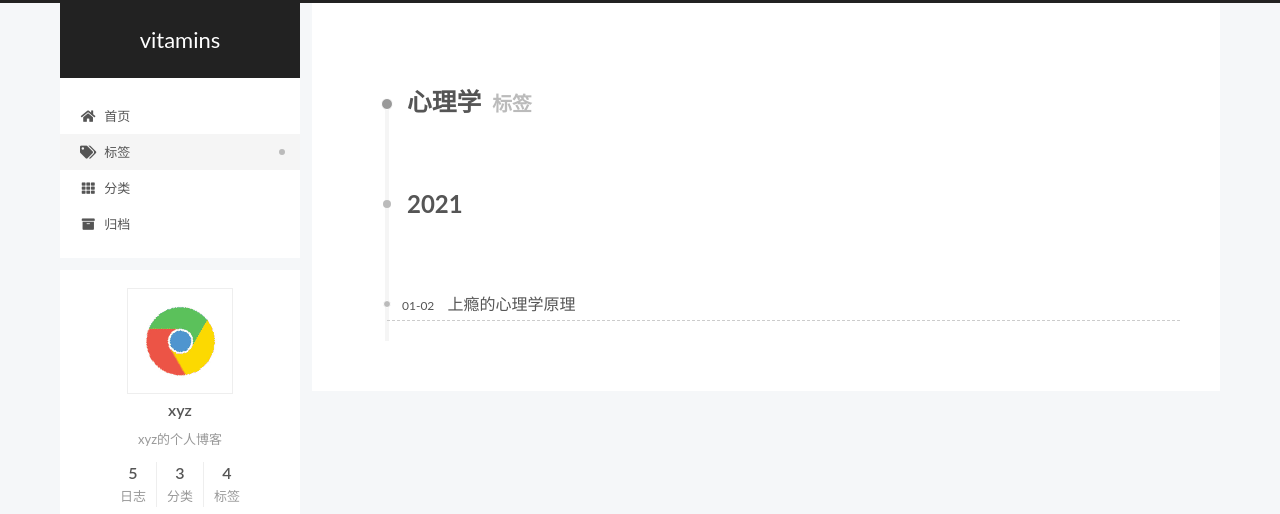
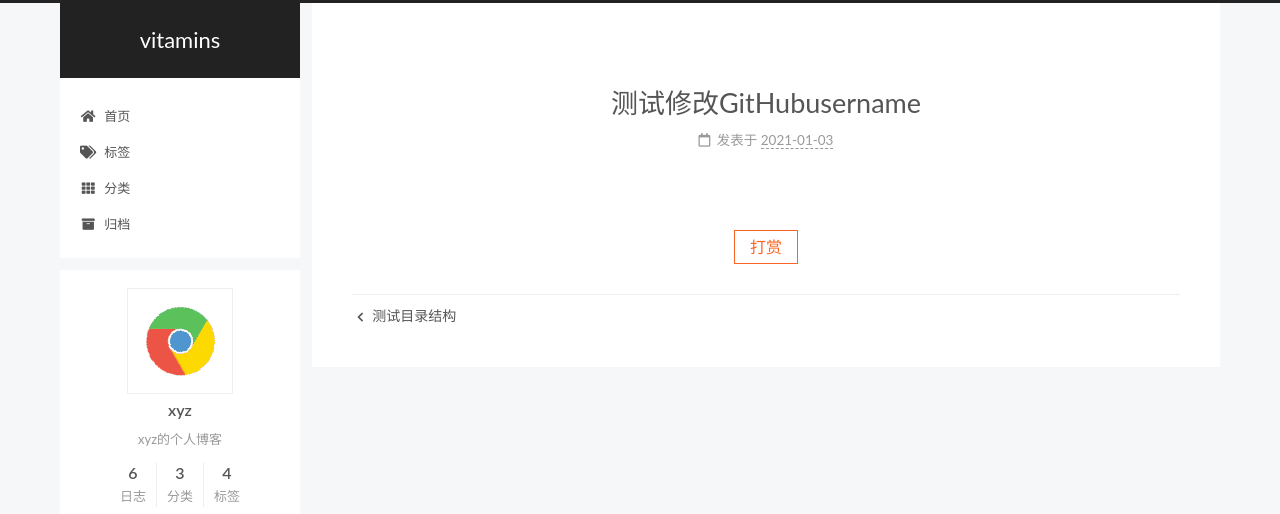
Before and after one commit to isxychao/isxychao.github.io, a plain HTML site: page 2021/01/03/测试修改GitHubusername/index.html in a window 1280 px wide. Shown: the top 514 px of the page. Drawn offline with Linux system fonts and the light colour scheme.

Commit message:
Site updated: 2021-01-03 12:43:33

```diff
--- a/tags/心理学/index.html
+++ b/2021/01/03/测试修改GitHubusername/index.html
@@ -21,16 +21,18 @@
   </script>
 
   <meta name="description" content="xyz的个人博客">
-<meta property="og:type" content="website">
-<meta property="og:title" content="vitamins">
-<meta property="og:url" content="http://example.com/tags/%E5%BF%83%E7%90%86%E5%AD%A6/index.html">
+<meta property="og:type" content="article">
+<meta property="og:title" content="测试修改GitHubusername">
+<meta property="og:url" content="http://example.com/2021/01/03/%E6%B5%8B%E8%AF%95%E4%BF%AE%E6%94%B9GitHubusername/index.html">
 <meta property="og:site_name" content="vitamins">
 <meta property="og:description" content="xyz的个人博客">
 <meta property="og:locale" content="zh_CN">
+<meta property="article:published_time" content="2021-01-03T04:43:18.000Z">
+<meta property="article:modified_time" content="2021-01-03T04:43:18.196Z">
 <meta property="article:author" content="xyz">
 <meta name="twitter:card" content="summary">
 
-<link rel="canonical" href="http://example.com/tags/%E5%BF%83%E7%90%86%E5%AD%A6/">
+<link rel="canonical" href="http://example.com/2021/01/03/%E6%B5%8B%E8%AF%95%E4%BF%AE%E6%94%B9GitHubusername/">
 
 
 <script id="page-configurations">
@@ -38,12 +40,12 @@
   CONFIG.page = {
     sidebar: "",
     isHome : false,
-    isPost : false,
+    isPost : true,
     lang   : 'zh-CN'
   };
 </script>
 
-  <title>标签: 心理学 | vitamins</title>
+  <title>测试修改GitHubusername | vitamins</title>
 
 
 
@@ -151,49 +153,88 @@
         <div class="content-wrap">
 
 
-          <div class="content tag">
+          <div class="content post posts-expand">
 
 
 
 
 
-  <div class="post-block">
-    <div class="posts-collapse">
-      <div class="collection-title">
-        <h2 class="collection-header">心理学
-          <small>标签</small>
-        </h2>
+  <article itemscope itemtype="http://schema.org/Article" class="post-block" lang="zh-CN">
+    <link itemprop="mainEntityOfPage" href="http://example.com/2021/01/03/%E6%B5%8B%E8%AF%95%E4%BF%AE%E6%94%B9GitHubusername/">
+
+    <span hidden itemprop="author" itemscope itemtype="http://schema.org/Person">
+      <meta itemprop="image" content="/images/avatar.gif">
+      <meta itemprop="name" content="xyz">
+      <meta itemprop="description" content="xyz的个人博客">
+    </span>
+
+    <span hidden itemprop="publisher" itemscope itemtype="http://schema.org/Organization">
+      <meta itemprop="name" content="vitamins">
+    </span>
+      <header class="post-header">
+        <h1 class="post-title" itemprop="name headline">
+          测试修改GitHubusername
+        </h1>
+
+        <div class="post-meta">
+            <span class="post-meta-item">
+              <span class="post-meta-item-icon">
+                <i class="far fa-calendar"></i>
+              </span>
+              <span class="post-meta-item-text">发表于</span>
+
+              <time title="创建时间：2021-01-03 12:43:18" itemprop="dateCreated datePublished" datetime="2021-01-03T12:43:18+08:00">2021-01-03</time>
+            </span>
+
+
+
+        </div>
+      </header>
+
+
+
+
+    <div class="post-body" itemprop="articleBody">
+
+
+
+    </div>
+
+
+
+
+        <div class="reward-container">
+  <div></div>
+  <button onclick="var qr = document.getElementById('qr'); qr.style.display = (qr.style.display === 'none') ? 'block' : 'none';">
+    打赏
+  </button>
+  <div id="qr" style="display: none;">
+
+      <div style="display: inline-block;">
+        <img src="/images/wechatpay.png" alt="xyz 微信支付">
+        <p>微信支付</p>
       </div>
 
-
-    <div class="collection-year">
-      <span class="collection-header">2021</span>
-    </div>
-
-  <article itemscope itemtype="http://schema.org/Article">
-    <header class="post-header">
-
-      <div class="post-meta">
-        <time itemprop="dateCreated"
-              datetime="2021-01-02T08:55:25+08:00"
-              content="2021-01-02">
-          01-02
-        </time>
-      </div>
-
-      <div class="post-title">
-          <a class="post-title-link" href="/2021/01/02/%E4%B8%8A%E7%98%BE%E7%9A%84%E5%BF%83%E7%90%86%E5%AD%A6%E5%8E%9F%E7%90%86/" itemprop="url">
-            <span itemprop="name">上瘾的心理学原理</span>
-          </a>
-      </div>
-
-    </header>
-  </article>
-
-    </div>
   </div>
+</div>
 
 
+      <footer class="post-footer">
+
+
+
+
+
+    <div class="post-nav">
+      <div class="post-nav-item">
+    <a href="/2021/01/02/%E6%B5%8B%E8%AF%95%E7%9B%AE%E5%BD%95%E7%BB%93%E6%9E%84/" rel="prev" title="测试目录结构">
+      <i class="fa fa-chevron-left"></i> 测试目录结构
+    </a></div>
+      <div class="post-nav-item"></div>
+    </div>
+      </footer>
+
+  </article>
 
 
 
@@ -263,7 +304,7 @@
       <div class="site-state-item site-state-posts">
           <a href="/archives/">
 
-          <span class="site-state-item-count">5</span>
+          <span class="site-state-item-count">6</span>
           <span class="site-state-item-name">日志</span>
         </a>
       </div>
```
Also changed, not shown: 2021/01/01/hello-world/index.html (+1 -1 lines), 2021/01/01/我的第一篇博客/index.html (+1 -1 lines), 2021/01/02/上瘾的心理学原理/index.html (+1 -1 lines), 2021/01/02/我的第二篇博客/index.html (+1 -1 lines), 2021/01/02/测试目录结构/index.html (+5 -2 lines), archives/2021/01/index.html (+22 -2 lines), archives/2021/index.html (+22 -2 lines), archives/index.html (+22 -2 lines), categories/index.html (+1 -1 lines), categories/充电/index.html (+1 -1 lines), categories/教程/index.html (+1 -1 lines), categories/闲谈/index.html (+1 -1 lines), index.html (+58 -1 lines), tags/index.html (+1 -1 lines), 3 more files.
